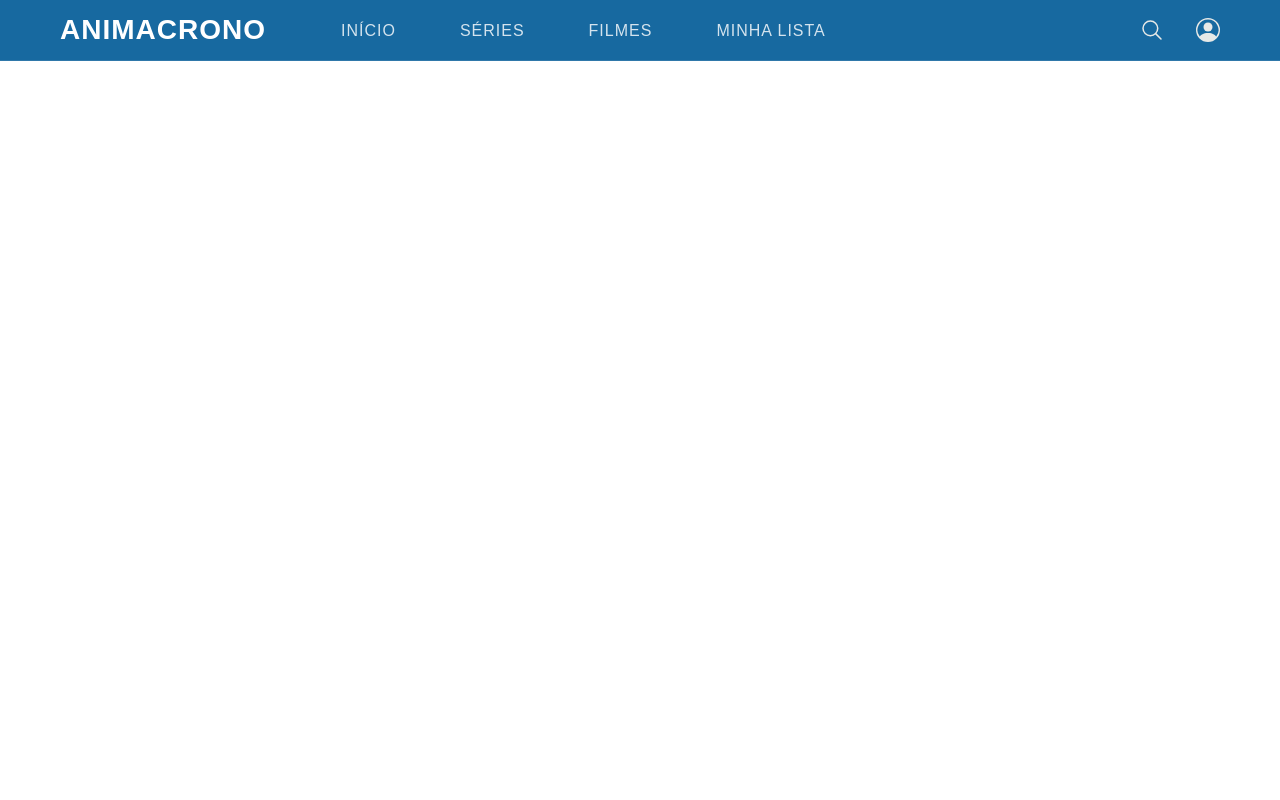
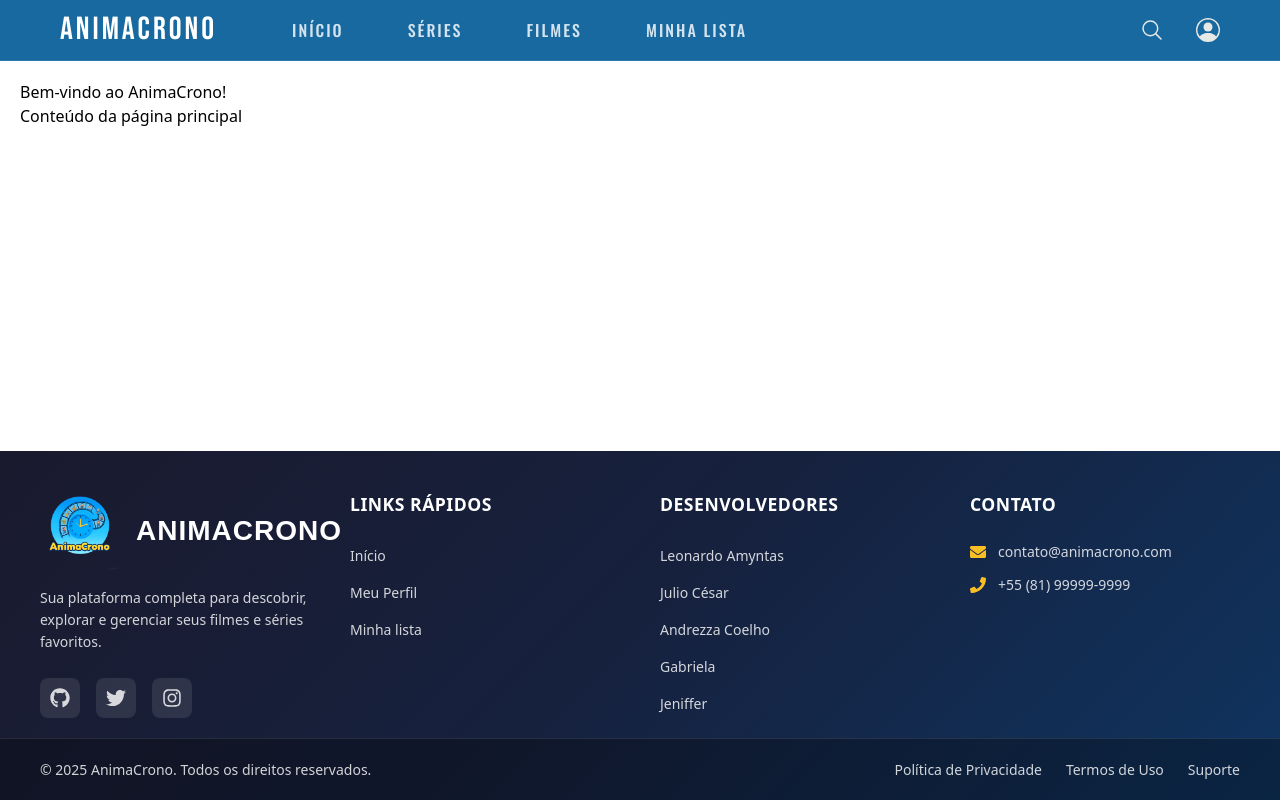
Before and after one commit to leoamff/AnimaCrono, a React (Vite) app: page / in a window 1280 px wide. Built offline with nearby package versions, Linux system fonts and the light colour scheme.

Commit message:
add footer

```diff
--- a/src/App.tsx
+++ b/src/App.tsx
@@ -1,7 +1,44 @@
+import { BrowserRouter, useLocation } from 'react-router-dom'
+import Header from './components/Header/header'
+import Footer from './components/Footer/Footer'
 import AppRoutes from './routes/AppRoutes'
 
+function AppContent() {
+  const location = useLocation()
+
+  const paginasSemLayout = ['/login', '/cadastro']
+  const esconderLayout = paginasSemLayout.includes(location.pathname)
+
+  if (esconderLayout) {
+    return <AppRoutes />
+  }
+
+  return (
+    <div style={{
+      minHeight: '100vh',
+      display: 'flex',
+      flexDirection: 'column'
+    }}>
+      <Header />
+
+      <main style={{
+        flex: 1,
+        paddingTop: '60px'
+      }}>
+        <AppRoutes />
+      </main>
+
+      <Footer />
+    </div>
+  )
+}
+
 function App() {
-  return <AppRoutes />
+  return (
+    <BrowserRouter>
+      <AppContent />
+    </BrowserRouter>
+  )
 }
 
 export default App
--- /dev/null
+++ b/src/components/Footer/Footer.css
@@ -0,0 +1,239 @@
+.footer {
+  background: linear-gradient(135deg, #1a1a2e 0%, #16213e 50%, #0f3460 100%);
+  color: #ffffff;
+  width: 100%;
+  margin-top: auto;
+}
+
+.footer-container {
+  max-width: 1920px;
+  margin: 0 auto;
+  padding: 40px 40px 20px 40px;
+  display: grid;
+  grid-template-columns: repeat(auto-fit, minmax(250px, 1fr));
+  gap: 40px;
+}
+
+.footer-section {
+  display: flex;
+  flex-direction: column;
+  gap: 16px;
+}
+
+.footer-logo-container {
+  display: flex;
+  align-items: center;
+  gap: 16px;
+}
+
+.footer-logo-img {
+  width: 80px;
+  height: 80px;
+  object-fit: contain;
+  border-radius: 8px;
+  filter: brightness(1.1);
+  transition: transform 0.3s ease;
+}
+
+.footer-logo-img:hover {
+  transform: scale(1.05);
+}
+
+.footer-logo {
+  font-family: sans-serif;
+  font-size: 1.75rem;
+  font-weight: 700;
+  color: #ffffff;
+  margin: 0;
+  letter-spacing: 1px;
+  text-transform: uppercase;
+  transition: color 0.3s ease;
+}
+
+.footer-logo:hover {
+  color: #fbbf24;
+}
+
+.footer-description {
+  color: #ffffffd0;
+  line-height: 1.6;
+  margin: 0;
+  font-size: 14px;
+}
+
+.footer-title {
+  font-size: 1.1rem;
+  font-weight: 600;
+  color: #ffffff;
+  margin: 0 0 8px 0;
+  text-transform: uppercase;
+  letter-spacing: 0.5px;
+}
+
+.footer-links {
+  list-style: none;
+  padding: 0;
+  margin: 0;
+  display: flex;
+  flex-direction: column;
+  gap: 8px;
+}
+
+.footer-links li a {
+  color: #ffffffd0;
+  text-decoration: none;
+  font-size: 14px;
+  transition: color 0.3s ease;
+  display: block;
+  padding: 4px 0;
+}
+
+.footer-links li a:hover {
+  color: #fbbf24;
+  text-decoration: underline;
+}
+
+.social-links {
+  display: flex;
+  gap: 16px;
+  margin-top: 8px;
+}
+
+.social-links a {
+  color: #ffffffd0;
+  font-size: 20px;
+  transition: all 0.3s ease;
+  display: flex;
+  align-items: center;
+  justify-content: center;
+  width: 40px;
+  height: 40px;
+  border-radius: 8px;
+  background: rgba(255, 255, 255, 0.1);
+  backdrop-filter: blur(10px);
+}
+
+.social-links a:hover {
+  color: #fbbf24;
+  background: rgba(251, 191, 36, 0.2);
+  transform: translateY(-2px);
+}
+
+.contact-info {
+  display: flex;
+  flex-direction: column;
+  gap: 12px;
+}
+
+.contact-item {
+  display: flex;
+  align-items: center;
+  gap: 12px;
+  color: #ffffffd0;
+  font-size: 14px;
+}
+
+.contact-item svg {
+  color: #fbbf24;
+  font-size: 16px;
+  min-width: 16px;
+}
+
+.footer-bottom {
+  border-top: 1px solid rgba(255, 255, 255, 0.1);
+  background: rgba(0, 0, 0, 0.3);
+}
+
+.footer-bottom-container {
+  max-width: 1920px;
+  margin: 0 auto;
+  padding: 20px 40px;
+  display: flex;
+  justify-content: space-between;
+  align-items: center;
+  flex-wrap: wrap;
+  gap: 16px;
+}
+
+.footer-bottom p {
+  margin: 0;
+  color: #ffffffd0;
+  font-size: 14px;
+}
+
+.footer-bottom-links {
+  display: flex;
+  gap: 24px;
+}
+
+.footer-bottom-links a {
+  color: #ffffffd0;
+  text-decoration: none;
+  font-size: 14px;
+  transition: color 0.3s ease;
+}
+
+.footer-bottom-links a:hover {
+  color: #fbbf24;
+  text-decoration: underline;
+}
+
+/* Responsividade */
+@media (max-width: 768px) {
+  .footer-container {
+    padding: 30px 20px 15px 20px;
+    grid-template-columns: repeat(auto-fit, minmax(200px, 1fr));
+    gap: 30px;
+  }
+
+  .footer-bottom-container {
+    padding: 15px 20px;
+    flex-direction: column;
+    text-align: center;
+    gap: 12px;
+  }
+
+  .footer-bottom-links {
+    gap: 16px;
+  }
+
+  .social-links {
+    justify-content: center;
+  }
+}
+
+@media (max-width: 480px) {
+  .footer-container {
+    padding: 25px 15px 10px 15px;
+    grid-template-columns: 1fr;
+    gap: 25px;
+    text-align: center;
+  }
+
+  .footer-logo-container {
+    justify-content: center;
+    gap: 12px;
+  }
+
+  .footer-logo-img {
+    width: 60px;
+    height: 60px;
+  }
+
+  .footer-logo {
+    font-size: 1.5rem;
+  }
+
+  .footer-bottom-container {
+    padding: 12px 15px;
+  }
+
+  .footer-bottom-links {
+    flex-direction: column;
+    gap: 8px;
+  }
+
+  .social-links {
+    justify-content: center;
+  }
+}
--- /dev/null
+++ b/src/components/Footer/Footer.tsx
@@ -0,0 +1,72 @@
+import { Link } from 'react-router-dom';
+import { FaGithub, FaTwitter, FaInstagram, FaEnvelope, FaPhone } from 'react-icons/fa';
+import logo from '../../assets/logo.png';
+import './Footer.css';
+
+export default function Footer() {
+    return (
+        <footer className="footer">
+            <div className="footer-container">
+                <div className="footer-section">
+                    <div className="footer-logo-container">
+                        <img src={logo} alt="AnimaCrono Logo" className="footer-logo-img" />
+                        <h2 className="footer-logo">AnimaCrono</h2>
+                    </div>
+                    <p className="footer-description">
+                        Sua plataforma completa para descobrir, explorar e gerenciar seus filmes e séries favoritos.
+                    </p>
+                    <div className="social-links">
+                        <a href="https://github.com/leoamff/AnimaCrono" aria-label="GitHub"><FaGithub /></a>
+                        <a href="#" aria-label="Twitter"><FaTwitter /></a>
+                        <a href="#" aria-label="Instagram"><FaInstagram /></a>
+                    </div>
+                </div>
+
+                <div className="footer-section">
+                    <h3 className="footer-title">Links Rápidos</h3>
+                    <ul className="footer-links">
+                        <li><Link to="/home">Início</Link></li>
+                        <li><Link to="/perfil">Meu Perfil</Link></li>
+                        <li><Link to="/minha-lista">Minha lista</Link></li>
+                    </ul>
+                </div>
+
+                <div className="footer-section">
+                    <h3 className="footer-title">Desenvolvedores</h3>
+                    <ul className="footer-links">
+                        <li><a href="https://www.linkedin.com/in/leoamff">Leonardo Amyntas</a></li>
+                        <li><a href="https://www.linkedin.com/in/jcjulio20060">Julio César</a></li>
+                        <li><a href="https://www.linkedin.com/in/andrezza-coelho">Andrezza Coelho</a></li>
+                        <li><a href="#">Gabriela</a></li>
+                        <li><a href="#">Jeniffer</a></li>
+                    </ul>
+                </div>
+
+                <div className="footer-section">
+                    <h3 className="footer-title">Contato</h3>
+                    <div className="contact-info">
+                        <div className="contact-item">
+                            <FaEnvelope />
+                            <span>contato@animacrono.com</span>
+                        </div>
+                        <div className="contact-item">
+                            <FaPhone />
+                            <span>+55 (81) 99999-9999</span>
+                        </div>
+                    </div>
+                </div>
+            </div>
+
+            <div className="footer-bottom">
+                <div className="footer-bottom-container">
+                    <p>&copy; 2025 AnimaCrono. Todos os direitos reservados.</p>
+                    <div className="footer-bottom-links">
+                        <a href="#">Política de Privacidade</a>
+                        <a href="#">Termos de Uso</a>
+                        <a href="#">Suporte</a>
+                    </div>
+                </div>
+            </div>
+        </footer>
+    );
+}
--- a/src/components/Header/header.css
+++ b/src/components/Header/header.css
@@ -1,3 +1,5 @@
+@import url('https://fonts.googleapis.com/css2?family=Bebas+Neue:wght@400&family=Oswald:wght@300;400;500;600;700&display=swap');
+
 .header {
   background: rgb(23, 105, 160);
   backdrop-filter: blur(10px);
@@ -33,14 +35,14 @@
 }
 
 .logo h1 {
-  font-family: sans-serif;
-  font-size: 1.75rem;
-  font-weight: 700;
+  font-family: 'Bebas Neue', 'Oswald', sans-serif;
+  font-size: 2rem;
+  font-weight: 400;
   cursor: pointer;
 
   color: #ffffff;
   margin: 0;
-  letter-spacing: 1px;
+  letter-spacing: 3px;
   text-transform: uppercase;
   padding: 8px 20px;
   transition: color 0.3s ease;
@@ -62,16 +64,18 @@
   color: #ffffffd0;
   text-decoration: none;
   font-size: 16px;
-  font-weight: 400;
+  font-weight: 500;
   padding: 8px 20px;
-  font-family: Arial, sans-serif;
+  font-family: 'Oswald', 'Bebas Neue', sans-serif;
   text-transform: uppercase;
-  letter-spacing: 1px;
-  transition: color 0.3s ease;
+  letter-spacing: 2px;
+  transition: all 0.3s ease;
 }
 
 .desktop-nav .menu a:hover {
   color: #fbbf24;
+  transform: translateY(-2px);
+  text-shadow: 0 2px 8px rgba(251, 191, 36, 0.3);
 }
 
 .header-right {
@@ -124,7 +128,8 @@
   }
 
   .logo h1 {
-    font-size: 16px;
+    font-size: 1.4rem;
+    letter-spacing: 2px;
   }
 
   .header-right {
@@ -139,7 +144,8 @@
   }
 
   .logo h1 {
-    font-size: 16px;
+    font-size: 1.2rem;
+    letter-spacing: 1px;
   }
 }
 
--- a/src/pages/Home/Home.tsx
+++ b/src/pages/Home/Home.tsx
@@ -1,9 +1,6 @@
-import Header from '../../components/Header/header'
-
 export default function Home() {
   return (
-    <div>
-      <Header />
+    <div style={{ padding: '20px' }}>
       <h1>Bem-vindo ao AnimaCrono!</h1>
       <p>Conteúdo da página principal</p>
     </div>
--- a/src/pages/Login/Login.tsx
+++ b/src/pages/Login/Login.tsx
@@ -14,7 +14,6 @@ export default function Login() {
     event.preventDefault();
     setError(null);
 
-    // Verificar credenciais padrão primeiro
     if (email === 'animacrono@uninassau.com' && password === 'senha123') {
       localStorage.setItem('animacrono_current_user', JSON.stringify({
         id: 'admin',
@@ -25,14 +24,12 @@ export default function Login() {
       return;
     }
 
-    // Verificar usuários cadastrados no localStorage
     const usuariosCadastrados = JSON.parse(localStorage.getItem('animacrono_users') || '[]');
     const usuarioEncontrado = usuariosCadastrados.find((user: any) =>
       user.email === email && user.password === password
     );
 
     if (usuarioEncontrado) {
-      // Salvar usuário logado no localStorage (sem a senha)
       localStorage.setItem('animacrono_current_user', JSON.stringify({
         id: usuarioEncontrado.id,
         nome: usuarioEncontrado.nome,
--- a/src/routes/AppRoutes.tsx
+++ b/src/routes/AppRoutes.tsx
@@ -1,4 +1,4 @@
-import { BrowserRouter, Route, Routes } from 'react-router-dom'
+import { Route, Routes } from 'react-router-dom'
 import Home from '../pages/Home/Home'
 import Movie from '../pages/Movie/Movie'
 import Login from '../pages/Login/Login'
@@ -8,7 +8,6 @@ import Perfil from '../pages/Perfil/Perfil'
 
 export default function AppRoutes() {
   return (
-    <BrowserRouter>
     <Routes>
       <Route path="/" element={<Home />} />
       <Route path="/home" element={<Home />} />
@@ -18,6 +17,5 @@ export default function AppRoutes() {
       <Route path="/perfil" element={<Perfil />} />
       {/* Definir outras rotas aqui */}
     </Routes>
-    </BrowserRouter>
   )
 }
```
Also changed, not shown: src/pages/Cadastro/Cadastro.tsx (+2 -5 lines). Lines whose indentation alone changed are shown as unchanged.
